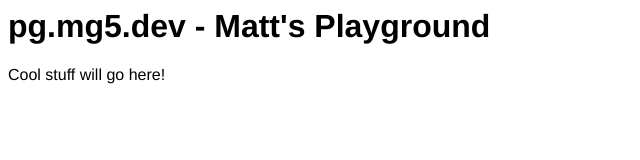
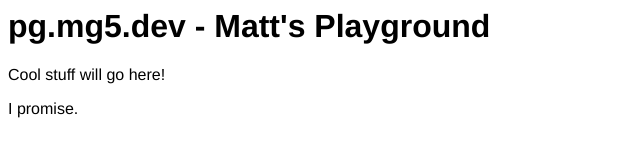
Before and after one commit to mattsherman/mg5dev-pg, a plain HTML site: page index.html in a window 1280 px wide. Shown: the full height of the page, 0-640 px from the left. Drawn offline with Linux system fonts and the light colour scheme.

Commit message:
Test editing from Transmit on Mac

```diff
--- a/index.html
+++ b/index.html
@@ -9,5 +9,9 @@
 		<p>
 		Cool stuff will go here!
 		</p>
+
+		<p>
+		I promise.
+		</p>
 	</body>
 </html>
```
